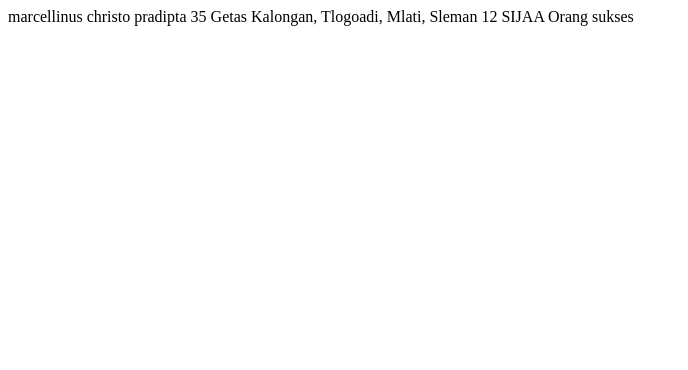
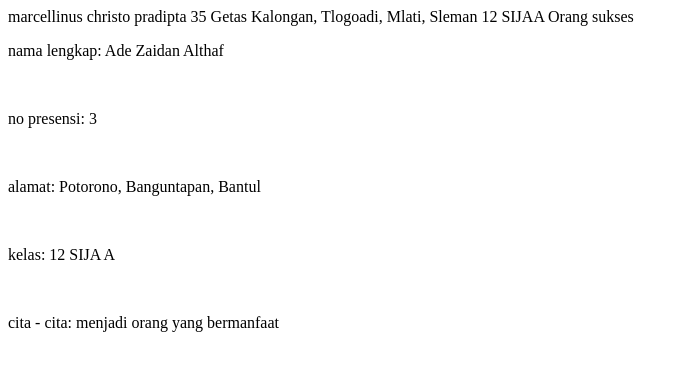
Before and after one commit to GajahBaru-png/christo_belajar_git, a plain HTML site: page index.html in a window 1280 px wide. Shown: the whole page, without its empty margins (0-688 px from the left). Drawn offline with Linux system fonts and the light colour scheme.

Commit message:
try to contribute

```diff
--- a/index.html
+++ b/index.html
@@ -3,3 +3,9 @@
 Getas Kalongan, Tlogoadi, Mlati, Sleman
 12 SIJAA
 Orang sukses
+
+<p>nama lengkap: Ade Zaidan Althaf</p> <br>
+<p>no presensi: 3</p> <br>
+<p>alamat: Potorono, Banguntapan, Bantul</p> <br>
+<p>kelas: 12 SIJA A</p> <br>
+<p>cita - cita: menjadi orang yang bermanfaat</p>
```
